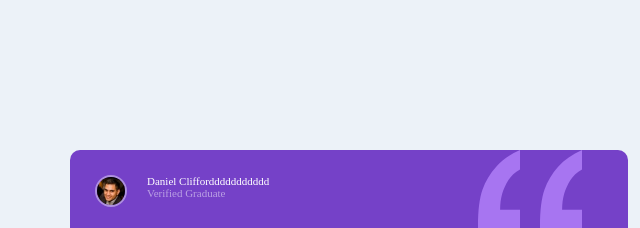
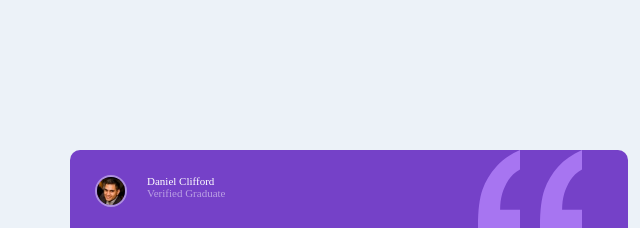
Before and after one commit to JohnNasSilva/Testimonials-grid-section, a plain HTML site: page index.html in a window 1280 px wide. Shown: the top 228 px of the page, 0-640 px from the left. Drawn offline with Linux system fonts and the light colour scheme.

Commit message:
Update index.html

```diff
--- a/index.html
+++ b/index.html
@@ -15,7 +15,7 @@
     <div class="card item1">
       <div class="perfil">
         <img src="./images/image-daniel.jpg" alt="Daniel Clifford's profile picture"></img>
-        <div><p class="name">Daniel Clifforddddddddddd</p>
+        <div><p class="name">Daniel Clifford</p>
         <span class="job">Verified Graduate</span></div>
       </div>
       <h1>I received a job offer mid-course, and the subjects I learned were current, if not more so,
```
